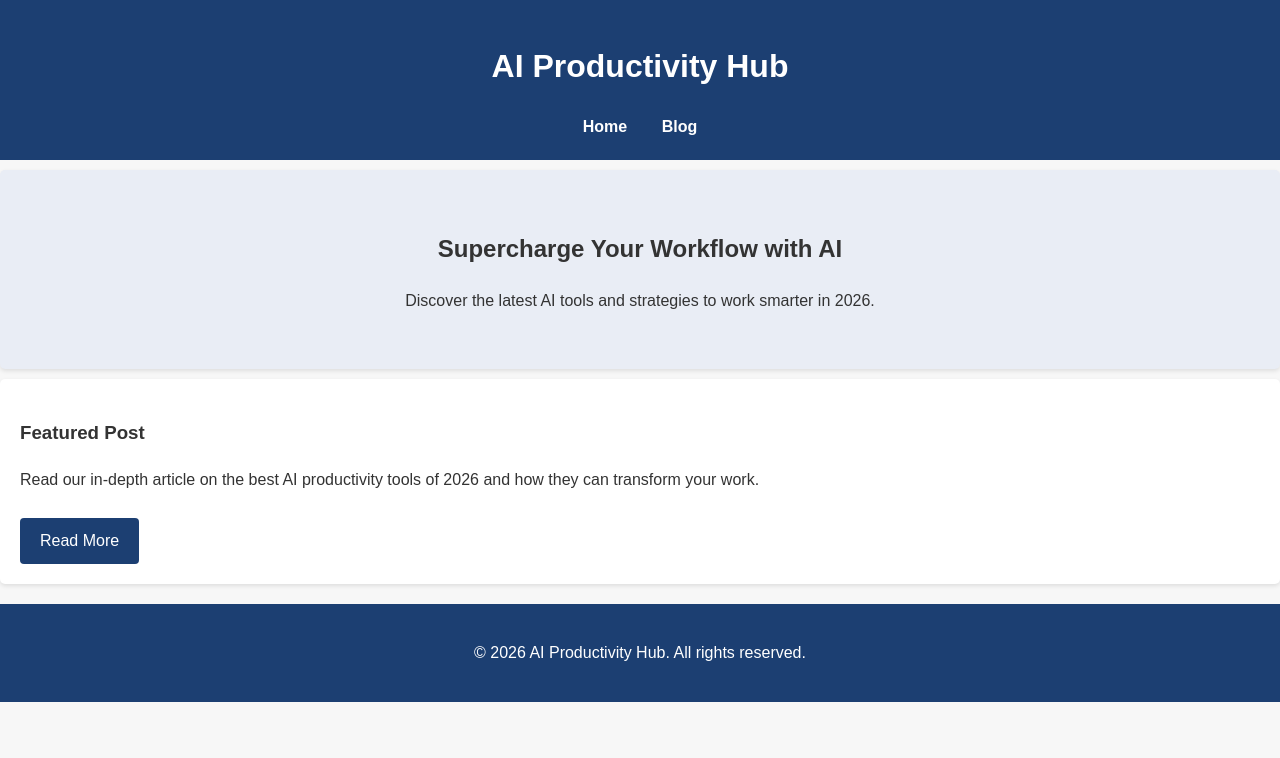
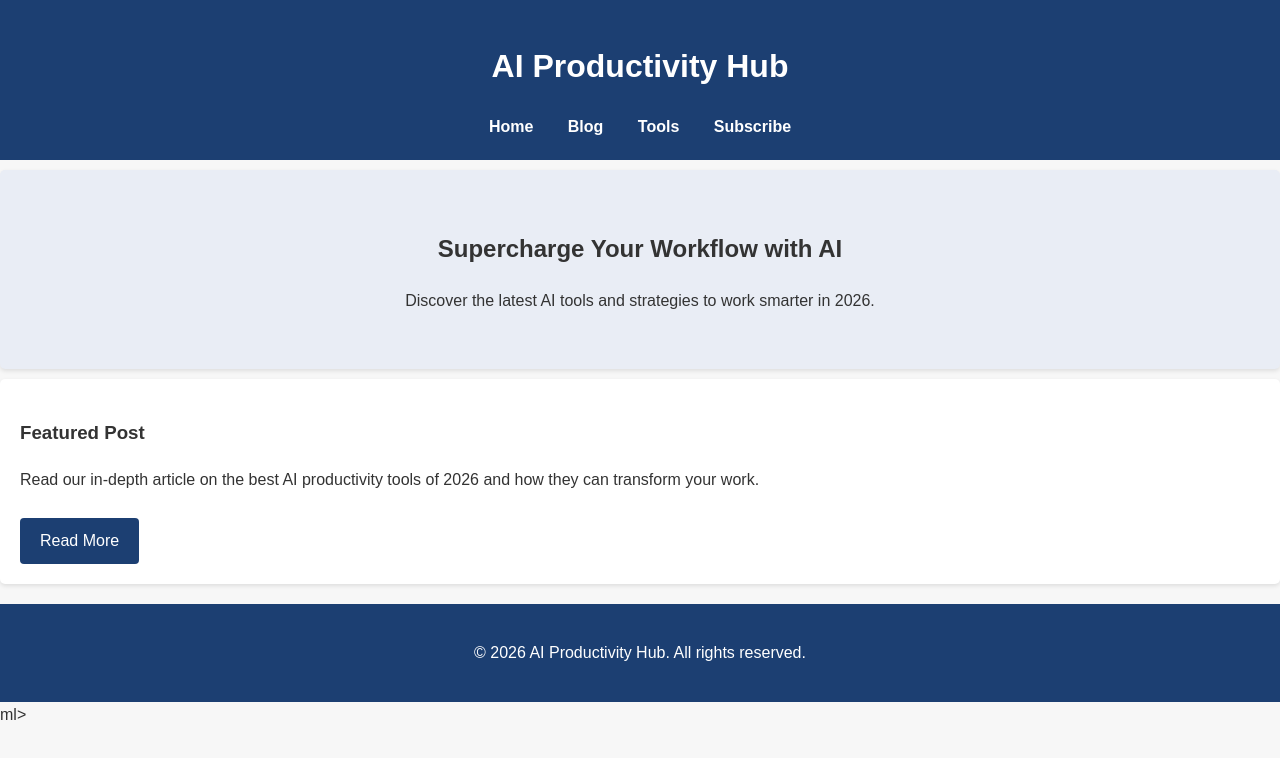
Before and after one commit to shedounes-cyber/ai-productivity-site, a plain HTML site: page index.html in a window 1280 px wide. Drawn offline with Linux system fonts and the light colour scheme.

Commit message:
Update index.html

```diff
--- a/index.html
+++ b/index.html
@@ -11,6 +11,9 @@
         <nav>
             <a href="index.html">Home</a>
             <a href="blog.html">Blog</a>
+            <!-- New navigation links for recommended tools and email subscription -->
+            <a href="tools.html">Tools</a>
+            <a href="subscribe.html">Subscribe</a>
         </nav>
     </header>
     <main>
@@ -28,4 +31,4 @@
         <p>&copy; 2026 AI Productivity Hub. All rights reserved.</p>
     </footer>
 </body>
-</html>
+</ht>ml>
```
